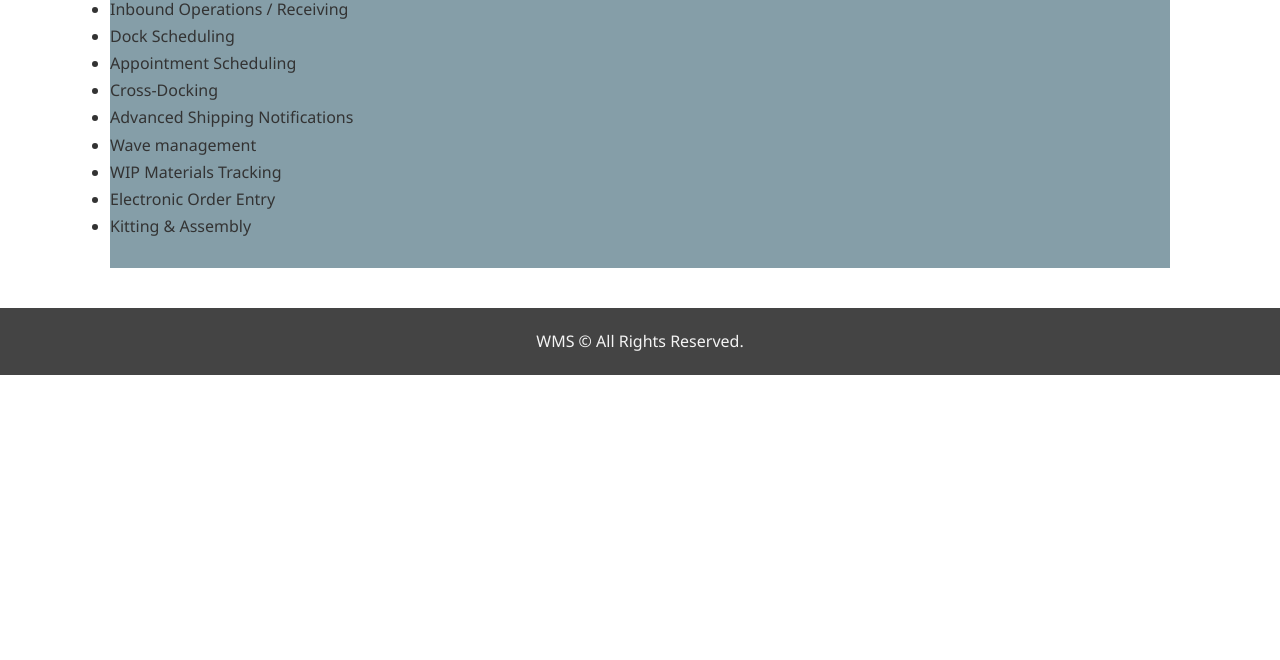
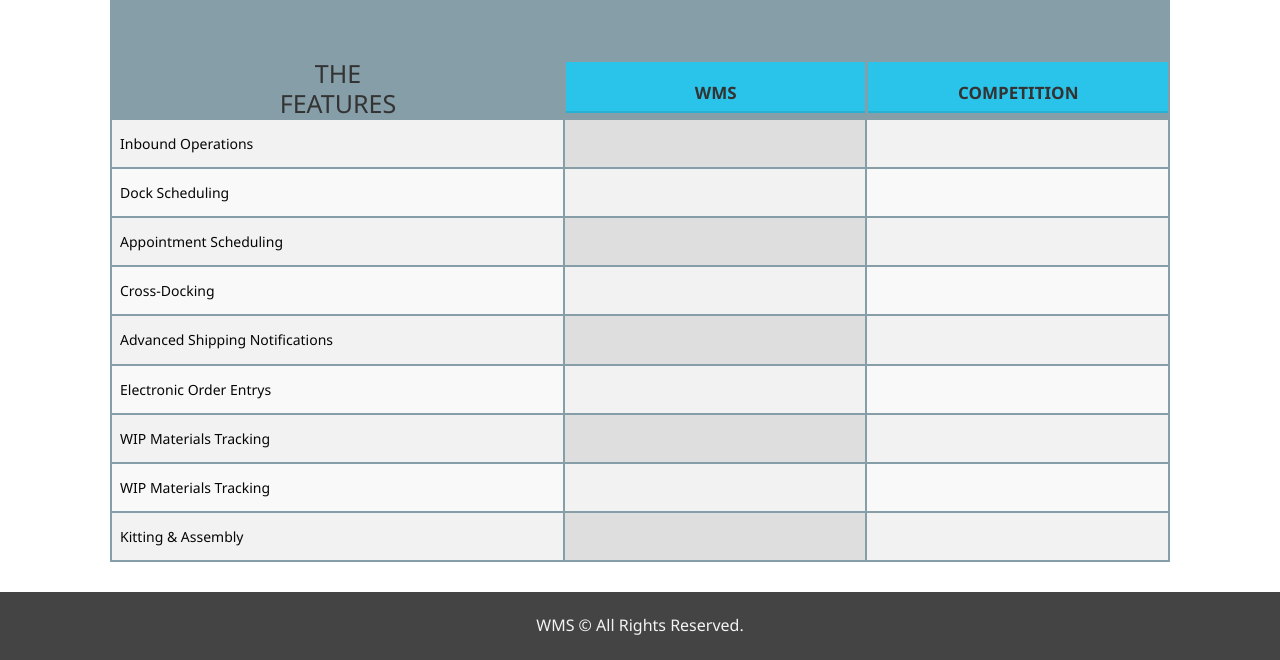
Before and after one commit to iaskarapimentel/java-Warehouse-Project, a plain HTML site: page about.html in a window 1280 px wide. Shown: the part 471-1131 px from the top of the page. Before the commit the page ends 846 px from the top, so only its background shows below. Drawn offline with Linux system fonts and the light colour scheme.

Commit message:
table added

```diff
--- a/about.html
+++ b/about.html
@@ -38,7 +38,6 @@
     </section>
     <div class="clr"></div>
 
-
     <section>
         <div id="features" class="py-3">
             <div class="container">
@@ -46,25 +45,82 @@
                 What WMS have?
               </h2>
               <div class="bg-primary">
-                <!-- <img src="./image_resources/person-1.jpg" alt="Rebecca"> -->
-                <ul>
-                    <li>Inbound Operations / Receiving</li>
-                    <li>Dock Scheduling</li>
-                    <li>Appointment Scheduling</li>
-                    <li>Cross-Docking</li>
-                    <li>Advanced Shipping Notifications</li>
-                    <li>Wave management</li>
-                    <li>WIP Materials Tracking</li>
-                    <li>Electronic Order Entry</li>
-                    <li>Kitting & Assembly</li>
-                </ul>
+                <div style="height:50px;clear:both;">
+                </div>
+                <div class="col-md-10 col-md-offset-1">
+                    <table class="showing-table-box">
+                        <tbody>
+                            <tr>
+                                <td width="30%" class="showing-table-box-text">
+                                    <h2>THE <br/> FEATURES</h2>
+                                </td>
+                                <td width="20%">
+                                    <div class="showing-table-box-item">
+                                        <div class="showing-table-box-item-head">
+                                            <p>WMS</p>
+                                        </div>
+                                    </div>
+                                </td>
+                                <td width="20%">
+                                    <div class="showing-table-box-item">
+                                        <div class="showing-table-box-item-head">
+                                            <p>Competition</p>
+                                        </div>
+                                    </div>
+                                </td>
+                            </tr>
+
+                            <tr class="showing-table-box-list">
+                              <td class="first-row">Inbound Operations</td>
+                              <td class="second-row"></td>
+                              <td class="third-row"></td>
+                          </tr>
+                          <tr class="showing-table-box-list">
+                              <td class="first-row">Dock Scheduling</td>
+                              <td class="second-row"></td>
+                              <td class="third-row"></td>
+                          </tr>
+                          <tr class="showing-table-box-list">
+                              <td class="first-row">Appointment Scheduling</td>
+                              <td class="second-row"></td>
+                              <td class="third-row"></td>
+                          </tr>
+                          <tr class="showing-table-box-list">
+                              <td class="first-row">Cross-Docking</td>
+                              <td class="second-row"></td>
+                              <td class="third-row"></td>
+                          </tr>
+                          <tr class="showing-table-box-list">
+                              <td class="first-row">Advanced Shipping Notifications</td>
+                              <td class="second-row"></td>
+                              <td class="third-row"></td>
+                          </tr>
+                          <tr class="showing-table-box-list">
+                              <td class="first-row">Electronic Order Entrys</td>
+                              <td class="second-row"></td>
+                              <td class="third-row"></td>
+                          </tr>
+                          <tr class="showing-table-box-list">
+                              <td class="first-row">WIP Materials Tracking</td>
+                              <td class="second-row"></td>
+                              <td class="third-row"></td>
+                          </tr>
+                          <tr class="showing-table-box-list">
+                              <td class="first-row">WIP Materials Tracking</td>
+                              <td class="second-row"></td>
+                              <td class="third-row"></td>
+                          </tr>
+                          <tr class="showing-table-box-list">
+                              <td class="first-row">Kitting & Assembly</td>
+                              <td class="second-row"></td>
+                              <td class="third-row"></td>
+                          </tr>
+                                  </div>
+                              </td>
+                          </tr>
+                      </tbody>
+                  </table>
               </div>
-
-              <div class="bg-primary">
-                <img src="" alt="">
-                <p></p>
-              </div>
-            </div>
           </div>
     </section>
     <footer id="main-footer">
--- a/style.css
+++ b/style.css
@@ -1,11 +1,9 @@
-/* Reset first */
 * {
     margin: 0;
     padding: 0;
     box-sizing: border-box;
   }
 
-  /* Utilitys */
   .container {
     margin: auto;
     padding: 0 20px;
@@ -58,6 +56,7 @@
 
   .l-heading {
     font-size: 40px;
+    color: #333;
   }
 
   .clr {
@@ -200,60 +199,132 @@
     min-height: 100%;
   }
 
-  /* Testimonials */
+  /* Table  */
 
-  #testimonials {
-    height: 100%;
-    background: url() no-repeat center center/cover;
-    padding-top: 100px;
+.showing-table-box {
+  padding: 0px;
+  margin: 0px;
+  margin-top: 10px;
+	width: 100%;
 }
 
-  #testimonials h2 {
-    color: #fff;
-    text-align: center;
-    padding-bottom: 40px;
+.showing-table-box td {
+    padding: 0px;
+    border-left: 1px solid transparent;
 }
 
-  #testimonials .testimonial {
-    padding: 20px;
-    margin-bottom: 40px;
-    border-radius: 5px;
-    opacity: 0.9;
-
+.showing-table-box .showing-table-box-list td {
+    padding: 10px 8px;
+    font-weight: 500;
+    text-align: center;
+    font-size: 14px;
+    background: #F9F9F9;
 }
 
-  #testimonials .testimonial img {
-    border-radius: 50%;
-    width: 100px;
-    float: left;
-    margin-right: 20px;
-
+.showing-table-box .showing-table-box-list td:first-child {
+    font-weight: 400;
+    text-align: left;
+    border-left: 0px;
+    font-size: 14px;
+    color: #060606;
 }
 
-  #contact-form .form-group {
-    margin-bottom: 20px;
+.showing-table-box .showing-table-box-list:nth-child(2n) td {
+    background: #F2F2F2;
 }
 
-  #contact-form .form-group label {
-    display: block;
-    margin-bottom: 5px;
+.showing-table-box .showing-table-box-text h2 {
+    font-size: 25px;
+    font-weight: 300;
+    line-height: 30px;
+    margin: 0px;
+    padding: 0px;
+    text-align: center;
+    color: #333;
 }
 
-  .form-group input,
-  .form-group textarea {
-    width: 100%;
-    padding: 10px;
-    border: 1px #ddd solid;
+.showing-table-box .showing-table-box-text p {
+    font-size: 12px;
+    font-weight: 400;
+    text-align: center;
+    color: #666;
+    margin-top: 10px;
 }
 
-  .form-group textarea {
-    height: 200px;
+.showing-table-box .showing-table-box-item .showing-table-box-item-head {
+    padding: 10px 5px;
+    text-align: center;
+    background-color: #2ac4ea!important;
+    box-shadow: 0 -2px rgba(0, 0, 0, .1) inset;
+    -moz-box-shadow: 0 -2px rgba(0, 0, 0, .1) inset;
+    -webkit-box-shadow: 0 -2px rgba(0, 0, 0, .1) inset;
+    -o-box-shadow: 0 -2px rgba(0, 0, 0, .1) inset;
 }
 
-  .form-group input:focus,
-  .form-group textarea:focus {
-    outline: none;
-    border-color: #859EA8;
+.showing-table-box .showing-table-box-item .showing-table-box-item-head p {
+    font-size: 17px;
+    font-weight: 600;
+    line-height: 21px;
+    text-transform: uppercase;
+    margin-bottom: 0px;
+}
+
+.showing-table-box .showing-table-box-item .showing-table-box-item-price {
+    padding: 15px 10px;
+    text-align: center;
+    color: #84cbe6;
+    background: #F9F9F9;
+}
+
+.showing-table-box .showing-table-box-item .showing-table-box-item-price p {
+    font-size: 31px;
+    font-weight: 600;
+    line-height: 36px;
+    margin-bottom: 0px;
+}
+
+.showing-table-box .showing-table-box-item .showing-table-box-item-price p span {
+    font-size: 12px;
+    font-weight: 300;
+}
+
+.showing-table-box .showing-table-box-item .showing-table-box-item-price > span {
+    font-size: 12px;
+    font-weight: 400;
+    color: #009AD7
+}
+
+.showing-table-box .showing-table-box-item .showing-table-box-item-purchase {
+    padding: 10px 5px;
+    background: #FFF;
+}
+
+.showing-table-box-item-purchase .btn {
+    text-transform: uppercase;
+    margin-bottom: 0px;
+    background-color: #2ac4ea;
+    box-shadow: 0 -2px rgba(0, 0, 0, .1);
+    -moz-box-shadow: 0 -2px rgba(0, 0, 0, .1);
+    -webkit-box-shadow: 0 -2px rgba(0, 0, 0, .1);
+    -o-box-shadow: 0 -2px rgba(0, 0, 0, .1);
+    border: none;
+    padding: 11px 0;
+}
+
+.showing-table-box .showing-table-box-list:nth-child(1n) td.second-row {
+    background: #F2F2F2;
+}
+
+.showing-table-box .showing-table-box-list:nth-child(2n) td.second-row {
+    background: #dedede;
+}
+
+.showing-table-box .showing-table-box-list:nth-child(1n) td.fourth-row {
+    background: #F2F2F2;
+}
+
+.showing-table-box .showing-table-box-list:nth-child(2n) td.fourth-row {
+    background: #dedede;
 }
 
 /* Footer */
```
Lines whose indentation alone changed are shown as unchanged.
